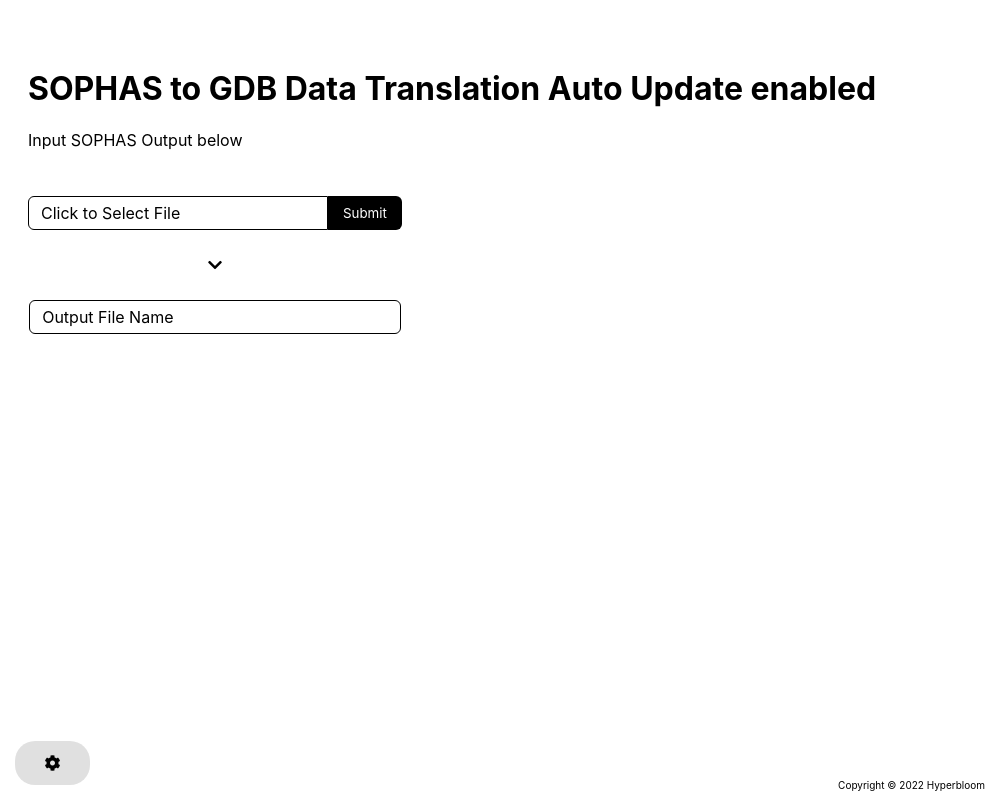
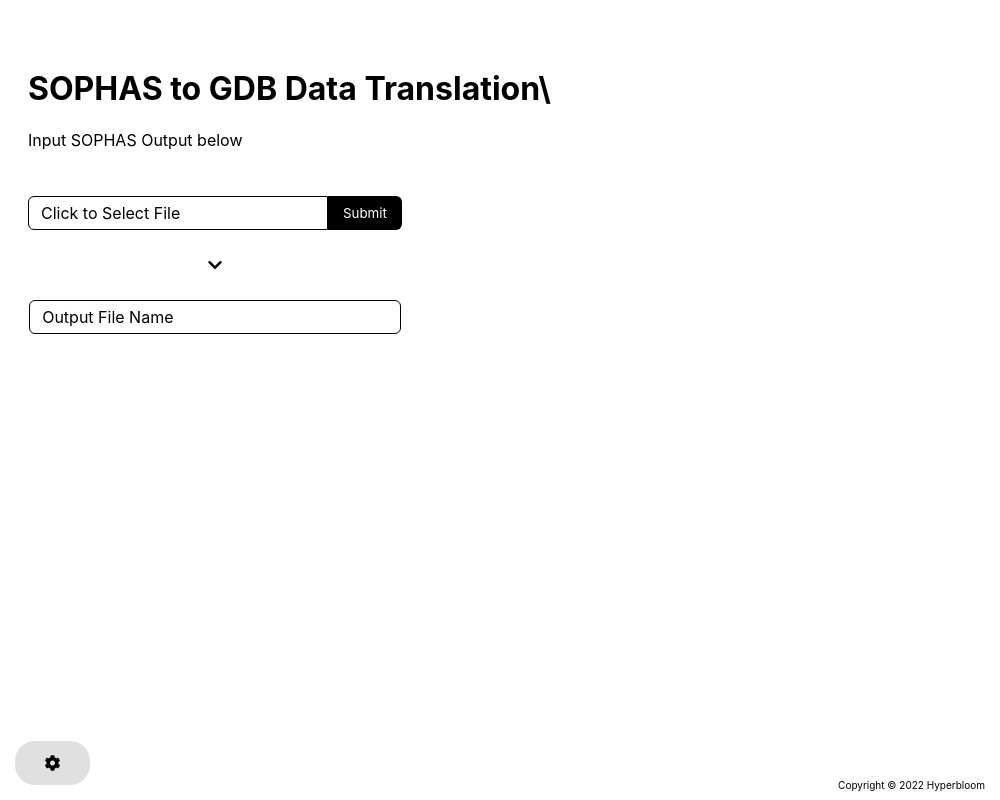
Before and after one commit to Hyperbloom-AI/electron-python-baseplate, an Electron app: page index.html in a window 1000 px wide. Drawn offline with Linux system fonts and the light colour scheme.

Commit message:
Testing auto updates again

```diff
--- a/index.html
+++ b/index.html
@@ -12,7 +12,7 @@
   <body data-theme="device">
     <br/>
 
-    <h1>SOPHAS to GDB Data Translation Auto Update enabled</h1>
+    <h1>SOPHAS to GDB Data Translation\</h1>
     <p>Input SOPHAS Output below</p>
     <div class="trans__wrapper">
         <div class="fs__wrapper">
```
